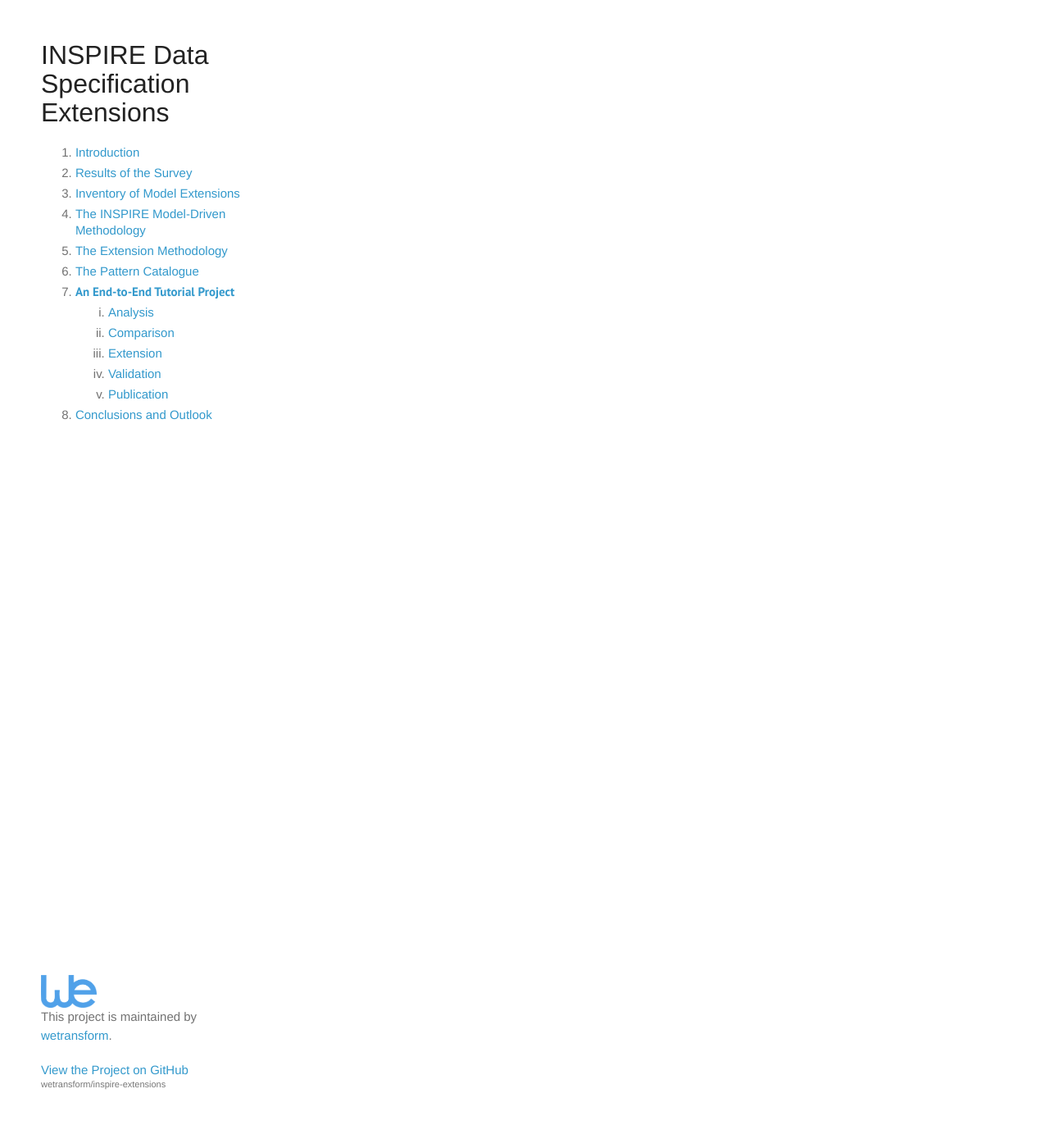
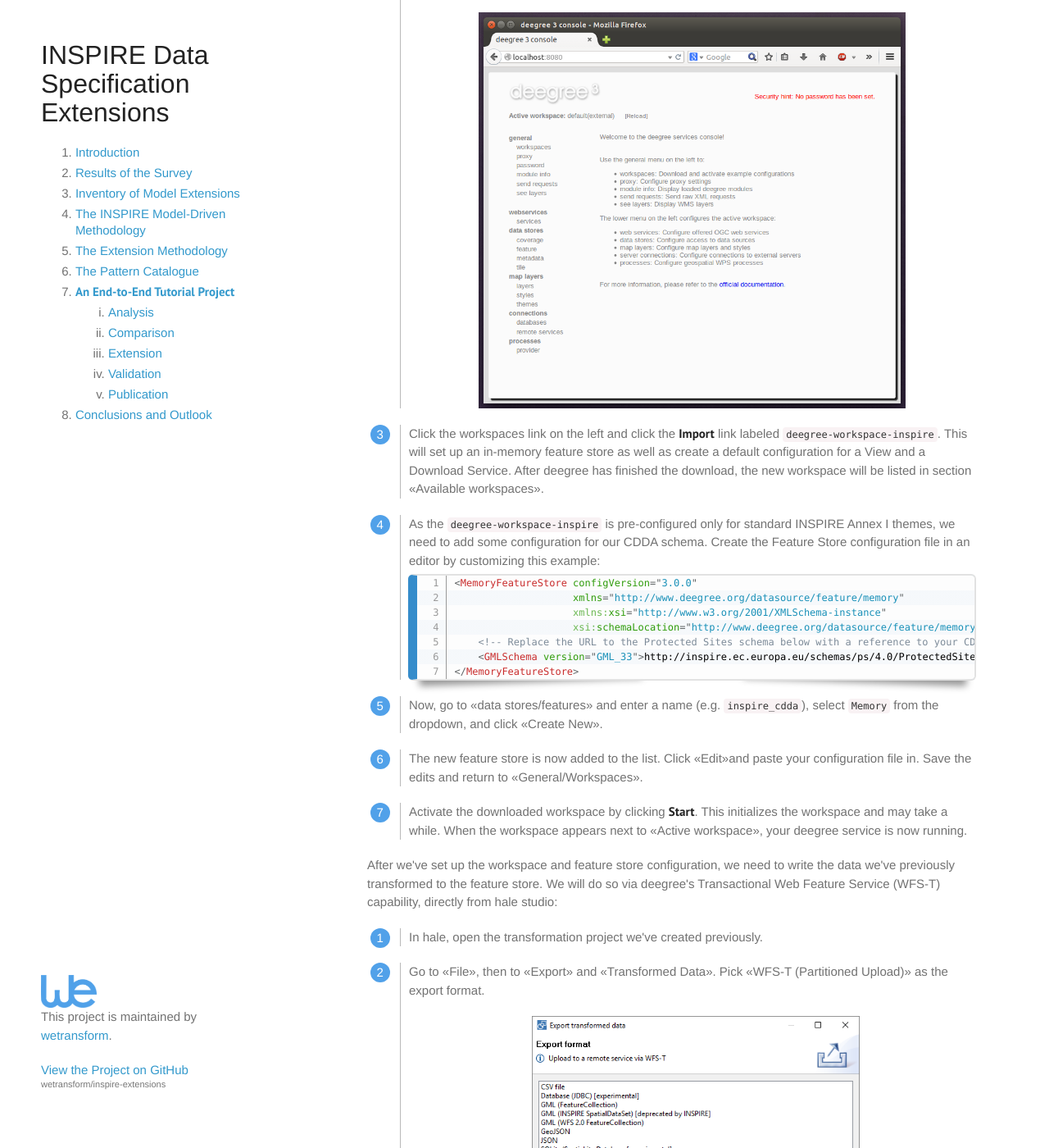
Before and after one commit to wetransform/inspire-extensions, a Jekyll site: the page built from tutorial/tutorial.html, in a window 1280 px wide and 1400 px high, scrolled down 22767 px. Shown: the whole window at 82% size. Built offline with Jekyll 4.4.1, drawn with Linux system fonts in a browser that asks for light colours; some web fonts are replaced; some of the changed text lies outside the part shown.

Commit message:
Added data publishing to Tutorial

```diff
--- /dev/null
+++ b/tutorial/examples/deegree-memory-feature-store-example.xml
@@ -0,0 +1,7 @@
+<MemoryFeatureStore configVersion="3.0.0"
+                    xmlns="http://www.deegree.org/datasource/feature/memory"
+                    xmlns:xsi="http://www.w3.org/2001/XMLSchema-instance"
+                    xsi:schemaLocation="http://www.deegree.org/datasource/feature/memory http://schemas.deegree.org/datasource/feature/memory/3.0.0/memory.xsd">
+    <!-- Replace the URL to the Protected Sites schema below with a reference to your CDDA reporting schema. -->
+    <GMLSchema version="GML_33">http://inspire.ec.europa.eu/schemas/ps/4.0/ProtectedSites.xsd</GMLSchema>
+</MemoryFeatureStore>
--- a/tutorial/tutorial.html
+++ b/tutorial/tutorial.html
@@ -442,7 +442,61 @@
 
   <h2><a href="#publication" id="publication" name="publication"></a>Publication</h2>
 
-  <p>Coming soon. TODO.</p>
+  <p>To publish the resulting INSPIRE GML file we've created, we will use a very simple solution - a <a href="http://download.deegree.org/documentation/3.2.0/html/featurestores.html#memory-feature-store" target="_blank">deegree Memory Feature Store</a>. This simple approach only works with relatively small data sets, but is by far the fastest way at the time of this writing to get from a complex GML file to a Web Feature Service 2.0 (INSPIRE Direct Access Download Service) and a Web Map Service 1.3.0 (INSPIRE View Service).</p>
+
+  <table class="alert-warning important-info">
+    <tr>
+      <td style="width:3em"><div class="important-info-icon"><span class="glyphicon glyphicon-exclamation-sign" style="font-size:2em"></span></div></td>
+      <td>Are you familiar with <a href="https://www.docker.com/" target="_blank">docker</a> and have already set it up on your machine? Get the <a href="https://github.com/tfr42/deegree-docker" target="_blank">deegree3 docker image</a> and run it according to the instructions on the Github repository. It comes with everything you'll need, even advanced setups with a PostGreSQL database backend.</td>
+    </tr>
+  </table>
+
+  <p>First, we'll set up deegree's Workspace and an Memory Feature Store.</p>
+
+  <ol class="workflow">
+    <li>Start deegree.</li>
+    <li>If you run it locally with default settings, your default browser will be started and will go go to <code></code> the services console. If the automatic launch didn't work, access the console by typing <code>http://localhost:8080</code> in the location bar of your browser. You should now see the console:
+      <div style="margin: 20px">
+        <img src="/images/deegree-console-start.png" title="deegree console start" style="width: 80%; min-width: 400px; margin-left: 10%; margin-right: 10%">
+      </div>
+    </li>
+    <li>Click the workspaces link on the left and click the <strong>Import</strong> link labeled <code>deegree-workspace-inspire</code>. This will set up an in-memory feature store as well as create a default configuration for a View and a Download Service. After deegree has finished the download, the new workspace will be listed in section &laquo;Available workspaces&raquo;.</li>
+    <li>As the <code>deegree-workspace-inspire</code> is pre-configured only for standard INSPIRE Annex I themes, we need to add some configuration for our CDDA schema. Create the Feature Store configuration file in an editor by customizing this example:
+      <pre class="line-numbers" data-src="/tutorial/examples/deegree-memory-feature-store-example.xml">
+      <code class="language-xml">
+      </code>
+      </pre>
+    </li>
+    <li>Now, go to &laquo;data stores/features&raquo; and enter a name (e.g. <code>inspire_cdda</code>), select <code>Memory</code> from the dropdown, and click &laquo;Create New&raquo;.</li>
+    <li>The new feature store is now added to the list. Click &laquo;Edit&raquo;and paste your configuration file in. Save the edits and return to &laquo;General/Workspaces&raquo;.</li>
+    <li>Activate the downloaded workspace by clicking <strong>Start</strong>. This initializes the workspace and may take a while. When the workspace appears next to &laquo;Active workspace&raquo;, your deegree service is now running.</li>
+  </ol>
+
+  <p>After we've set up the workspace and feature store configuration, we need to write the data we've previously transformed to the feature store. We will do so via deegree's Transactional Web Feature Service (WFS-T) capability, directly from hale studio:</p>
+
+  <ol class="workflow">
+    <li>In hale, open the transformation project we've created previously.</li>
+    <li>Go to &laquo;File&raquo;, then to &laquo;Export&raquo; and &laquo;Transformed Data&raquo;. Pick &laquo;WFS-T (Partitioned Upload)&raquo; as the export format.
+      <div style="margin: 20px">
+        <img src="/images/hale-wfst.png" title="hale studio WFS-T connection" style="width: 60%; min-width: 400px; margin-left: 20%; margin-right: 20%">
+      </div>
+    </li>
+    <li>In the next screen, click the button &laquo;...&raquo; to the right of the text entry field labelled &laquo;Transaction URL&raquo;. Enter the GetCapabilities URL of your Web Feature Service. Assuming default settings, it will be very similar to <code>http://localhost:8080/deegree-webservices-3.3.18/services/CDDA?service=WFS&version=2.0.0&request=GetCapabilities</code>. hale will automatically derive the Transaction URL from the capabilities.</li>
+    <li>Select WFS Version 2.0.0, and click &laquo;Next&raquo;</li>
+    <li>Now, we set the GML writer options. You will get the most reliable results when you explicitly convert and declare the CRS, and since GML mandates counterclockwise polygon ring orientation, be sure to have these settings:
+      <div style="margin: 20px">
+        <img src="/images/hale-wfst-writeroptions.png" title="hale studio WFS-T Encoder Settings" style="width: 60%; min-width: 400px; margin-left: 20%; margin-right: 20%">
+      </div>
+    </li>
+    <li>Click &laquo;Next&raquo; again, and set the partitioning number. When all your features are small (no big geometries), you can use the default of <code>15.000</code>, otherwise use a lower number, e.g. <code>1.000</code>. The settings on the following pages can be left as-is, if you didn't change any of deegree's default settings. Click &laquo;Finish&raquo; and let the transformation and insertion run.</li>
+    <li>When the transactions have finished, go back to the deegree service console. Here, go to &laquo;Home&raquo; and click the link &laquo;see layers&raquo; next to <code>deegree-workspace-inspire</code>. YOu should a map like this:
+      <div style="margin: 20px">
+        <img src="/images/deegree-output.png" title="deegree Open layers map view after WFS-T Insertion" style="width: 100%; min-width: 400px;">
+      </div>
+    </li>
+  </ol>
+
+  <p>It works? We're done with the first iteration!</p>
 
   <h2>Coda</h2>
 
```
Also changed, not shown: other parts of tutorial/tutorial.html (+1 -1 lines), images/deegree-console-start.png (added), images/deegree-output.png (added), images/hale-wfst-writeroptions.png (added), images/hale-wfst.png (added), 1 other file.
